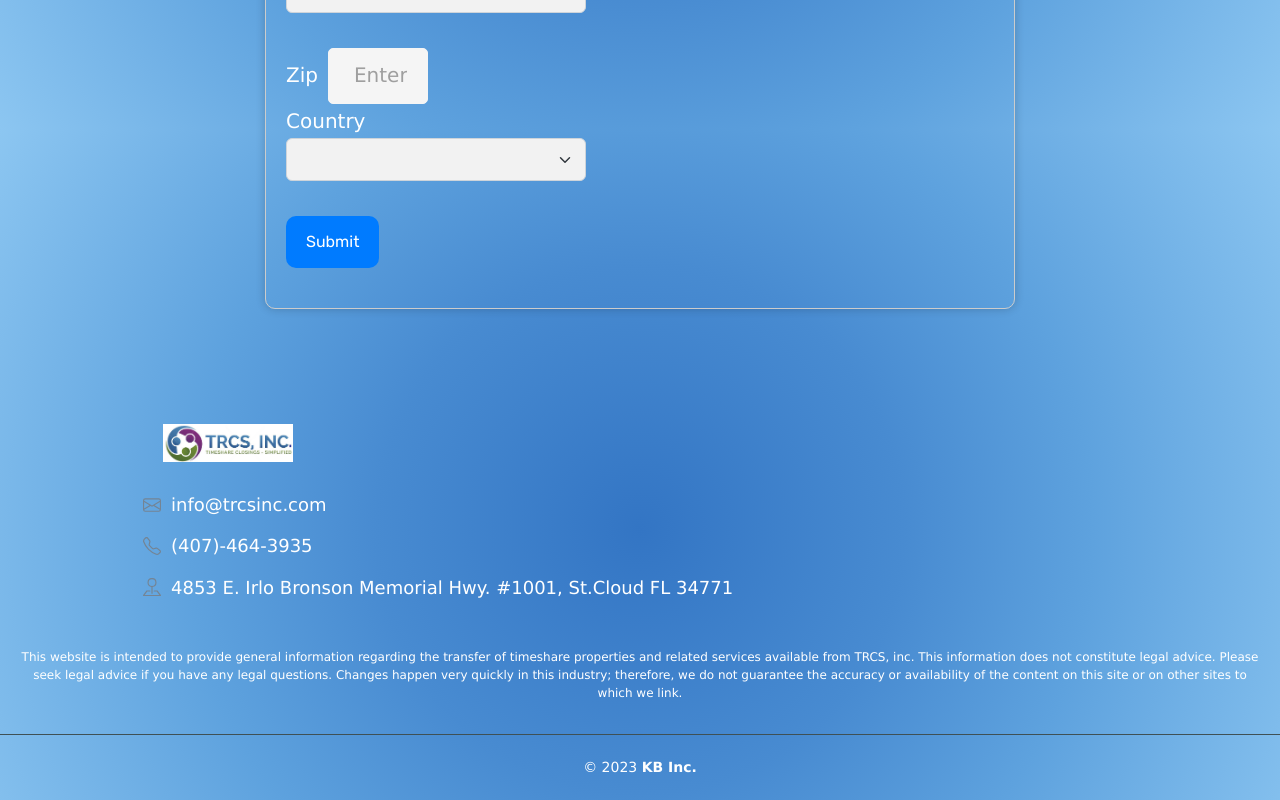
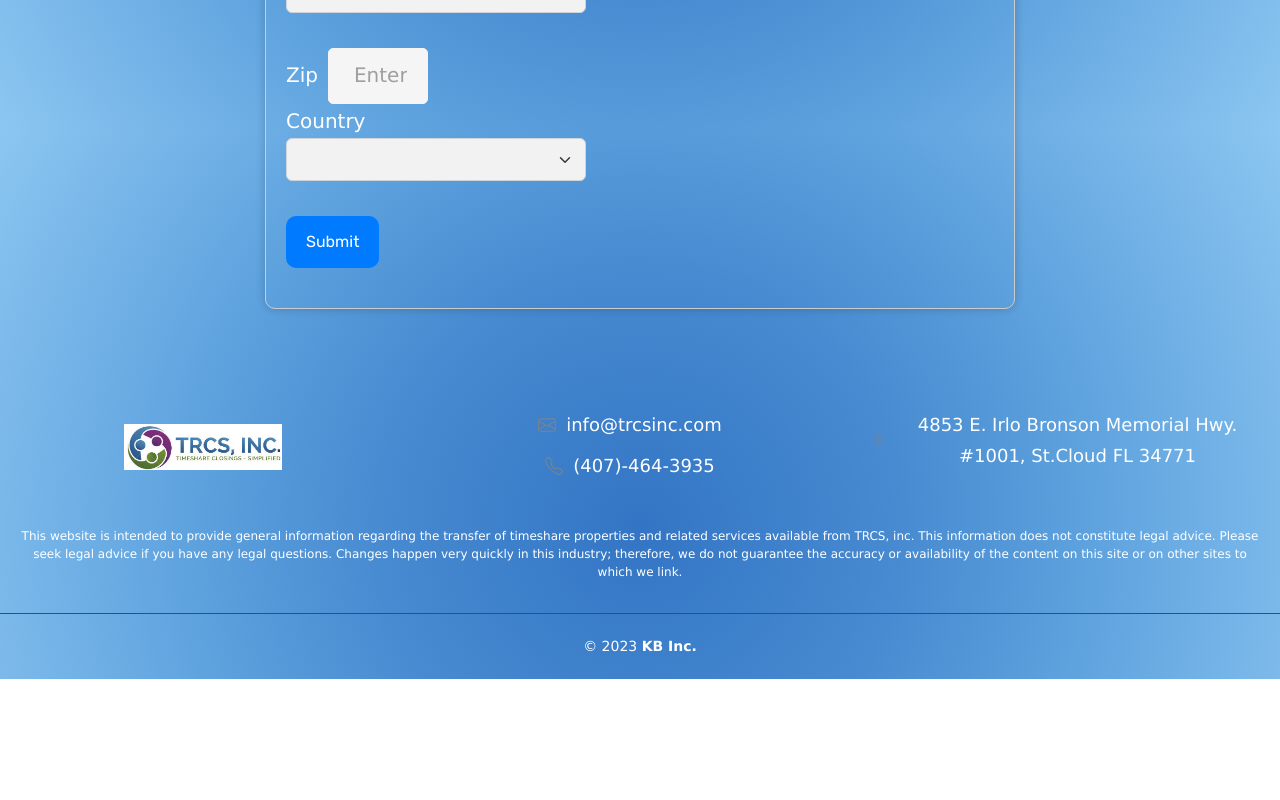
Before and after one commit to N3tRunn3rr/TRCS, a React (Create React App) app: page /payment in a window 1280 px wide. Shown: the part 1471-2271 px from the top of the page. After the commit the page ends 2150 px from the top, so only its background shows below. Built offline with nearby package versions, Linux system fonts and the light colour scheme.

Commit message:
fixing footer

```diff
--- a/src/Components/Footer.js
+++ b/src/Components/Footer.js
@@ -10,34 +10,43 @@
 
   return (
     <div className="footer-section section footer-bg-color">
-      <div className="container">
-        <div className="row justify-content-center">
-          <div className="col mb-2">
-            <div className="footer-widget">
-              <div className="footer-logo text-center mb-1 position-relative">
+      <div className="footer-container">
+        <div className="row">
+          <div className="col-12 col-md-4 mb-2">
+            <div className="footer-widget d-flex flex-column align-items-center">
+              <div className="footer-widget-content text-center position-absolute">
+                <div className="content">
                   <Logo image={`${process.env.PUBLIC_URL}/TRCS_Logo.jpg`} />
                 </div>
+              </div>
+            </div>
+          </div>
+          <div className="col-12 col-md-4 mb-2">
+            <div className="footer-widget d-flex flex-column align-items-center">
               <div className="footer-widget-content text-center position-relative">
                 <div className="content">
                   <div className="icon-text">
                     <Envelope />
-                    <div>
                     <a className="mail-anchor" href="mailto:info@trcsinc.com">
                       info@trcsinc.com
                     </a>
                   </div>
-                  </div>
                   <div className="icon-text">
                     <Telephone />
-                    <div>
                     <a className="tel-anchor" href="tel:407-464-3935">
                       (407)-464-3935
                     </a>
                   </div>
                 </div>
+              </div>
+            </div>
+          </div>
+          <div className="col-12 col-md-4 mb-2">
+            <div className="footer-widget d-flex flex-column align-items-center">
+              <div className="footer-widget-content text-center position-relative">
+                <div className="content">
                   <div className="icon-text">
                     <PinMap />
-                    <div>
                     <a
                       className="address-anchor"
                       href="https://goo.gl/maps/5eZEPt7kfTNGtdKc9"
@@ -45,7 +54,6 @@
                       4853 E. Irlo Bronson Memorial Hwy. #1001, St.Cloud FL
                       34771
                     </a>
-                    </div>
                   </div>
                 </div>
               </div>
--- a/src/styles/Footer.css
+++ b/src/styles/Footer.css
@@ -8,15 +8,16 @@
 .footer-widget-content {
   display: flex;
   align-items: center;
-    justify-content: flex-start;
-    text-align: left;
+  justify-content: center;
+  text-align: center;
+  flex-wrap: wrap;
 }
 
 .content {
   display: flex;
   flex-direction: column;
-    align-items: flex-start;
-    margin-right: 100px;
+  align-items: center;
+  margin-right: 20px;
 }
 
 .icon-text {
@@ -36,5 +37,5 @@
   height: 75px;
   margin-right: 10px;
   margin-bottom: 20px;
-    align-self: flex-start;
+  align-self: center;
 }
```
Lines whose indentation alone changed are shown as unchanged.
